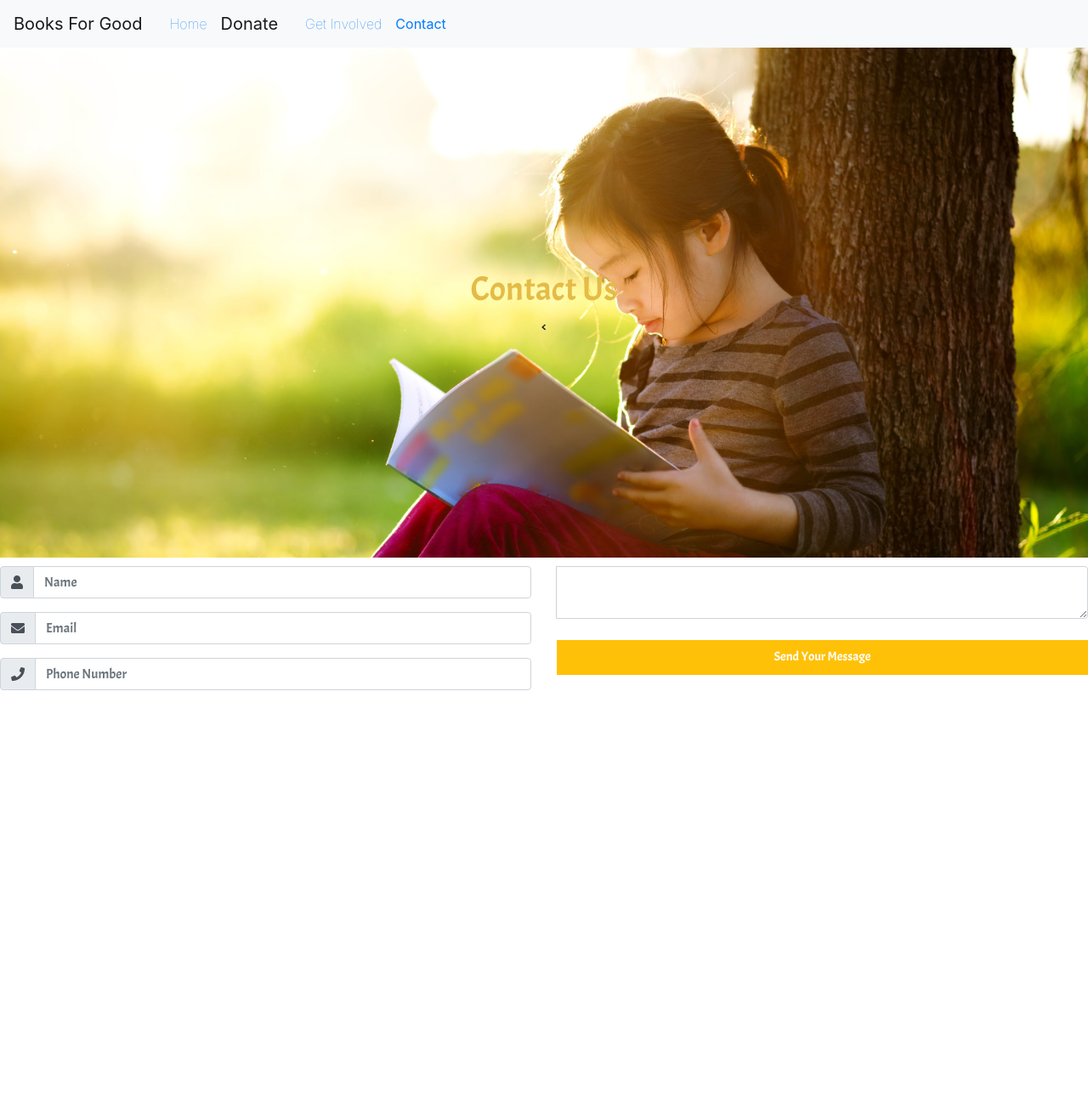
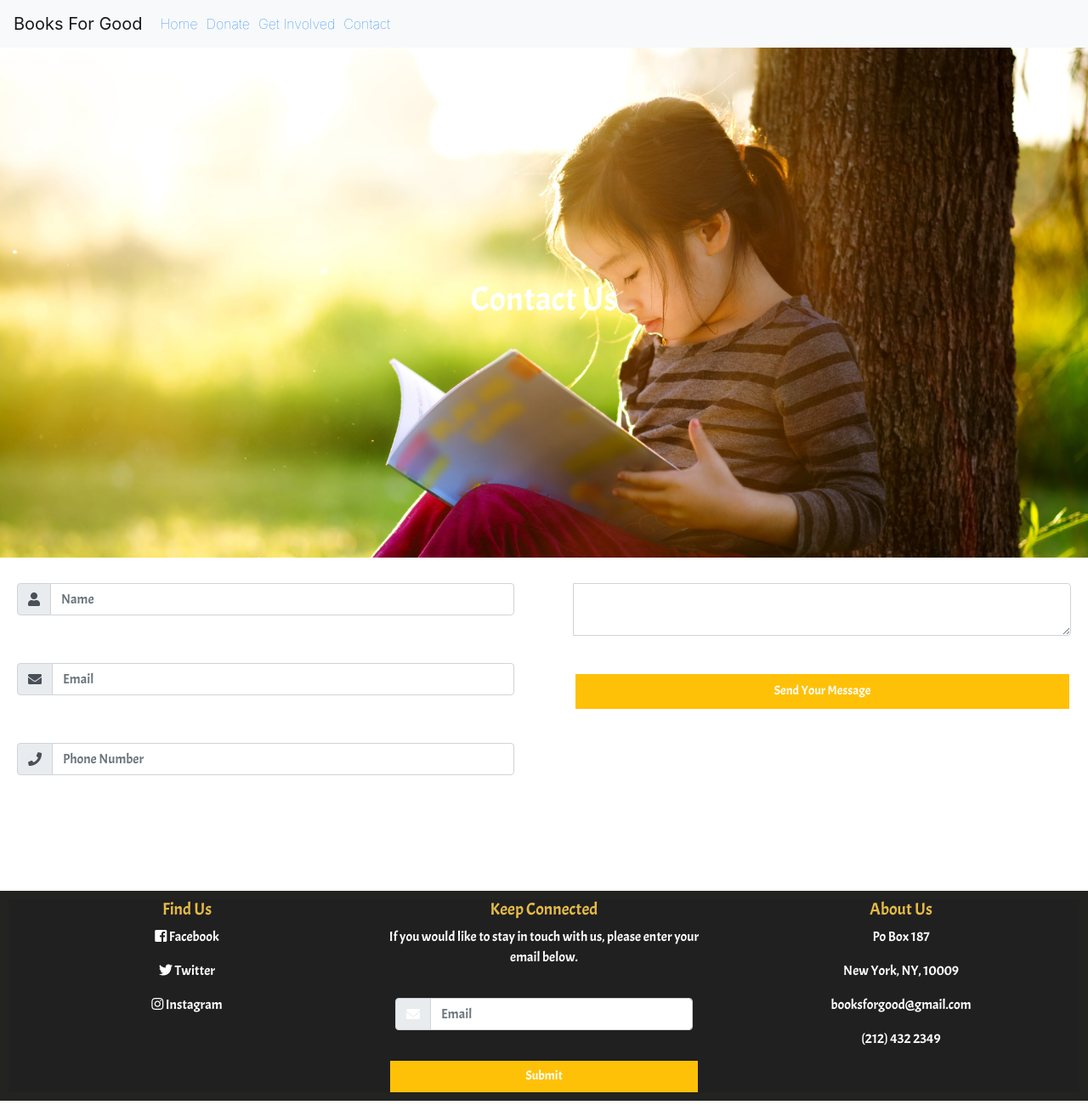
Before and after one commit to altheasophia/BooksForGoodLIPProject, a plain HTML site: page Deanna.html in a window 1280 px wide. Shown: the whole page at 85% size. Before the commit the page ends 928 px from the top, so only its background shows below. Drawn offline with nearby package versions, Linux system fonts and the light colour scheme.

Commit message:
everything

```diff
--- a/Deanna.CSS
+++ b/Deanna.CSS
@@ -3,8 +3,22 @@
 }
 .nav-link:hover {
     font-weight: bold;
-    background-color: #ffb3b3;
+    background-color: #f4c842;
 }
+
+
+
+.nav-brand {
+    font-weight: lighter;
+    padding: 5px 5px;
+}
+.nav-brand:hover {
+    font-weight: bold;
+    background-color: #f4c842;
+}
+
+
+
 
 header{
     height: 600px;
@@ -37,13 +51,14 @@ margin-bottom: 100px;
 
 
 .contact .btn{
-    Width: 100% ;
+    Width: 93% ;
     font-size: 15px;
     border-radius: 0;
 }
 
 .contact .input-group{
     margin-bottom: 25px;
+    padding: 20px;
 
 }
 
@@ -58,3 +73,28 @@ margin-bottom: 100px;
     font-family: "Acme", cursive;
 
 }
+
+h1 {
+   font-size: 125%;
+}
+
+
+
+
+
+
+.Footer{
+    background-color: #232322;
+    font-family: "Acme", cursive;
+    margin-top: 100px;
+    text-align: center;
+    padding: 10px 10px 10px;
+
+}
+
+.Footer i{
+    color: white;
+}
+.Footer p{
+    color: white;
+}
--- a/Deanna.html
+++ b/Deanna.html
@@ -18,11 +18,11 @@
 								  <!--------nav items--------->
 								  <div class="collapse navbar-collapse" id="navbarSupportedContent">
 
-								        <a class="nav-link" href="#header">Home <span class="sr-only">(current)</span></a>
+								        <a class="nav-brand" href="index.html">Home<span class="sr-only">(current)</span></a>
 
-								        <a class="navbar-brand" href="Elineth.html">Donate</a>
+								        <a class="nav-brand" href="Elineth.html">Donate</a>
 
-								        <a class="nav-link" href="#getinvolved">Get Involved</a>
+								        <a class="nav-brand" href="#getinvolved">Get Involved</a>
 
 								        <a class="nav-brand" href="Deanna.html">Contact</a>
 
@@ -33,12 +33,12 @@
 
 <!-- beginning of header section-->
     <header class="d-flex align-items-center">
-            <div class="container" id="header1">
+            <div class="container header">
 
-                <h1><font color="#e5bb47" style="font-size=100px;">
+                <h1><font color= "#fff">
                     Contact Us
                 </font></h1>
-                <
+
             </div>
     </header>
       <!------------begin contact section--------->
@@ -85,6 +85,48 @@
 <!-------------end contact section------------>
 
 
+
+ <!---------begin partners Section---------->
+
+
+
+
+    <!------- footer ------------------------->
+
+         <section class="Footer">
+          <div class="container-fluid">
+              <div class="row">
+                  <!-- first row -->
+                              <div class="col-md-4 col-lg-4"><h5> <font color= "e5bb47">Find Us</font></h5>
+
+                                  <p><i class="fab fa-facebook-square"></i>  Facebook</p>
+
+                                  <p><i class="fab fa-twitter"></i>  Twitter</p>
+
+                                  <p><i class="fab fa-instagram"></i>  Instagram</p>
+                              </div>
+
+                              <div class="col-md-4 col-lg-4"><h5> <font color= "e5bb47">Keep Connected</font></h5>
+                                   <p>If you would like to stay in touch with us, please enter your email below. </p>
+                                   <div class="input-group mb-3">
+                                  <div class="input-group-prepend">
+                                    <span class="input-group-text" id="basic-addon1"><i class="fas fa-envelope"></i></span>
+                                  </div>
+                                  <input type="text" class="form-control" placeholder="Email" aria-label="Username" aria-describedby="basic-addon1">
+                                 </div>
+                                 <button class="btn btn-md btn-warning">Submit</button>
+
+                              </div>
+
+                              <div class="col-md-4 col-lg-4"><h5> <font color= "e5bb47">About Us</font></h5>
+                              <p>Po Box 187</p>
+                              <p>New York, NY, 10009</p>
+                              <p>booksforgood@gmail.com</p>
+                              <p>(212) 432 2349</p>
+                              </div>
+
+                      </div>
+
 <script src="https://code.jquery.com/jquery-3.3.1.slim.min.js" integrity="sha384-q8i/X+965DzO0rT7abK41JStQIAqVgRVzpbzo5smXKp4YfRvH+8abtTE1Pi6jizo" crossorigin="anonymous"></script>
     <script src="https://cdnjs.cloudflare.com/ajax/libs/popper.js/1.14.7/umd/popper.min.js" integrity="sha384-UO2eT0CpHqdSJQ6hJty5KVphtPhzWj9WO1clHTMGa3JDZwrnQq4sF86dIHNDz0W1" crossorigin="anonymous"></script>
     <script src="https://stackpath.bootstrapcdn.com/bootstrap/4.3.1/js/bootstrap.min.js" integrity="sha384-JjSmVgyd0p3pXB1rRibZUAYoIIy6OrQ6VrjIEaFf/nJGzIxFDsf4x0xIM+B07jRM" crossorigin="anonymous"></script>
--- a/Elineth.CSS
+++ b/Elineth.CSS
@@ -5,8 +5,23 @@
 }
 .nav-link:hover {
     font-weight: bold;
-    background-color: #ffb3b3;
+    background-color: #f4c842;
 }
+
+
+
+.nav-brand {
+    font-weight: lighter;
+    padding: 5px 5px;
+}
+.nav-brand:hover {
+    font-weight: bold;
+    background-color: #f4c842;
+}
+
+
+
+
 
 header{
     height: 600px;
@@ -42,13 +57,14 @@ margin-bottom: 100px;
 
 
 .contact .btn{
-    Width: 100% ;
+    Width: 93% ;
     font-size: 15px;
     border-radius: 0;
 }
 
 .contact .input-group{
     margin-bottom: 25px;
+    padding: 20px;
 
 }
 
@@ -67,3 +83,31 @@ margin-bottom: 100px;
 h1 {
    font-size: 125%;
 }
+
+
+
+
+
+
+
+
+
+
+
+
+
+.Footer{
+    background-color: #232322;
+    font-family: "Acme", cursive;
+    text-align: center;
+    margin-top: 100px;
+    padding: 10px 10px 10px;
+
+}
+
+.Footer i{
+    color: white;
+}
+.Footer p{
+    color: white;
+}
--- a/Partners.CSS
+++ /dev/null
@@ -1,27 +0,0 @@
-.nav-link {
-    font-weight: lighter;
-}
-.nav-link:hover {
-    font-weight: bold;
-    background-color: #ffb3b3;
-}
-
-header{
-    height: 600px;
-    width: 100%;
-    background-image: url("girlreading.jpg");
-    background-size: cover;
-    text-align: center;
-    font-family: "Acme", cursive;
-
-}
-
-
-.partners{
-    text-align: center;
-    font-family: "Acme", cursive;
-    padding: 50px, 0, 80px;
-    margin-top: 10px;
-    width:100%;
-    margin-bottom: 50px;
-}
--- a/Style.CSS
+++ b/Style.CSS
@@ -8,8 +8,22 @@
 }
 .nav-link:hover {
     font-weight: bold;
-    background-color: #ffb3b3;
+    background-color: #f4c842;
 }
+
+
+
+.nav-brand {
+    font-weight: lighter;
+    padding: 5px 5px;
+}
+.nav-brand:hover {
+    font-weight: bold;
+    background-color: #f4c842;
+}
+
+
+
 
 header{
     height: 600px;
@@ -24,8 +38,8 @@ header{
 .getinvolved{
     text-align: center;
     font-family: "Acme", cursive;
-   padding: 50px, 10px, 80px;
-   margin-top:50px;
+    padding: 50px, 15px, 80px;
+    margin-top:30px;
     width:100%;
     margin-bottom: 10px;
     background-color: #f4c842;
@@ -47,7 +61,7 @@ header{
     border: 1px solid #ccc;
     border-radius: 5px;
     margin-top: 30px
-    margin-bottom: 30px;
+    margin-bottom: 40px;
 }
 
 .services{
```
Also changed, not shown: Elineth.html (+46 -3 lines), Partners.html (deleted, +0 -93 lines), index.html (+7 -6 lines), 3kidsreading.jpg.
